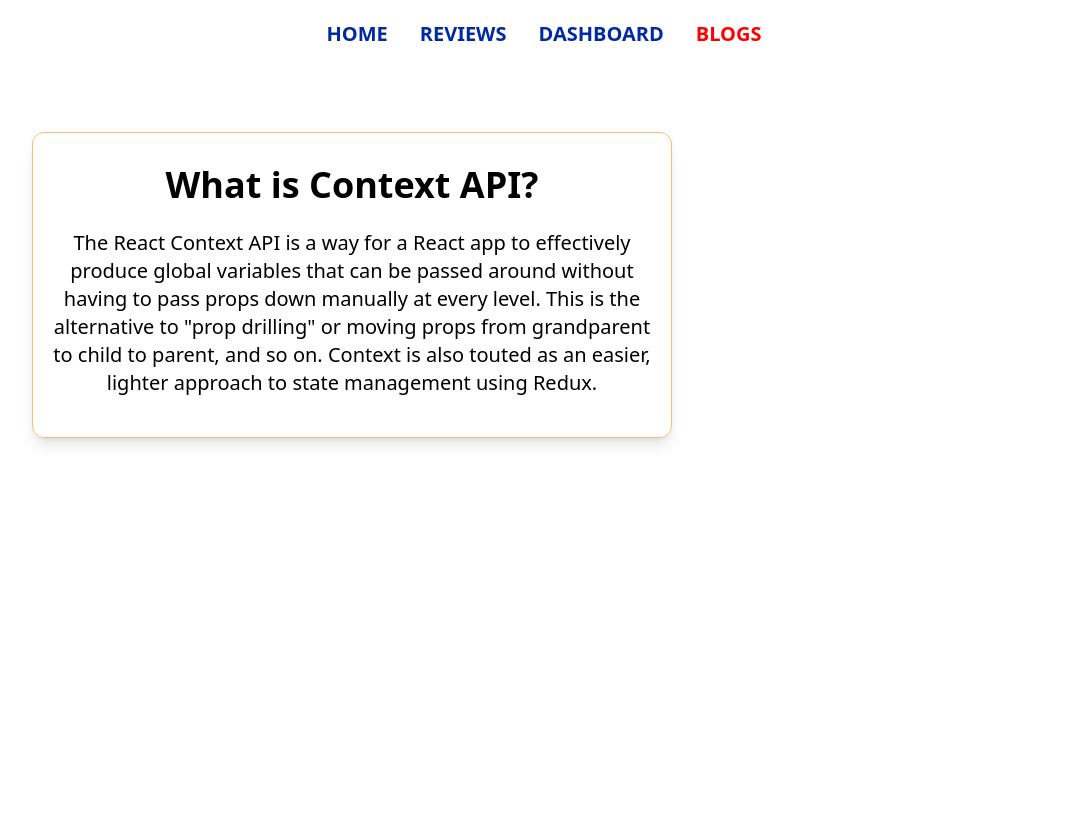
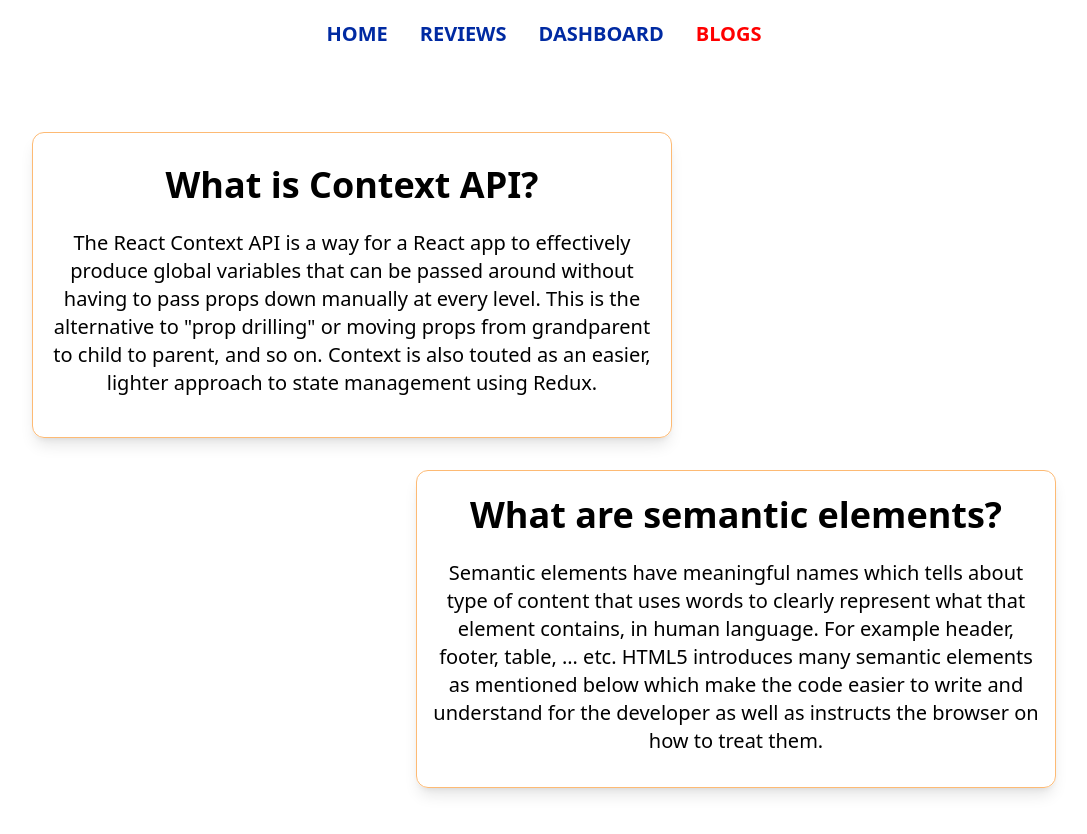
Before and after one commit to AryanPiash/laptop-review-analysis, a React (Create React App) app: page /blogs in a window 1280 px wide. Shown: the top 834 px of the page, without its empty margins (96-1183 px from the left). Before the commit the page ends 800 px from the top, so only its background shows below. Built offline with nearby package versions, Linux system fonts and the light colour scheme.

Commit message:
Second QnA added in Blogs section

```diff
--- a/src/components/Blogs/Blogs.js
+++ b/src/components/Blogs/Blogs.js
@@ -7,7 +7,10 @@ const Blogs = () => {
                 <h2 className='text-4xl font-semibold mt-4'>What is Context API?</h2>
                 <p className='text-xl mt-6 pb-6'>The React Context API is a way for a React app to effectively produce global variables that can be passed around without having to pass props down manually at every level. This is the alternative to "prop drilling" or moving props from grandparent to child to parent, and so on. Context is also touted as an easier, lighter approach to state management using Redux.</p>
             </div>
-
+            <div className="border border-orange-300 mt-8 p-4 w-2/4 ml-auto mr-32 rounded-xl shadow-lg">
+                <h2 className='text-4xl font-semibold mt-2'>What are semantic elements?</h2>
+                <p className='text-xl mt-6 pb-4'>Semantic elements have meaningful names which tells about type of content that uses words to clearly represent what that element contains, in human language. For example header, footer, table, … etc. HTML5 introduces many semantic elements as mentioned below which make the code easier to write and understand for the developer as well as instructs the browser on how to treat them.</p>
+            </div>
         </div>
     );
 };
--- a/src/components/Home/Home.js
+++ b/src/components/Home/Home.js
@@ -30,7 +30,7 @@ const Home = () => {
                    }
                 </div>
 
-                       <Link to='/reviews'><button className='bg-blue-300 py-4 px-16 mb-10 text-xl text-blue-900 font-semibold rounded-lg shadow-xl'>See More</button></Link>
+                       <Link to='/reviews'><button className='bg-blue-300 py-4 px-16 mb-10 text-xl text-blue-900 font-semibold rounded-lg shadow-xl'>See All Reviews</button></Link>
             </div>
         </div>
     );
```
